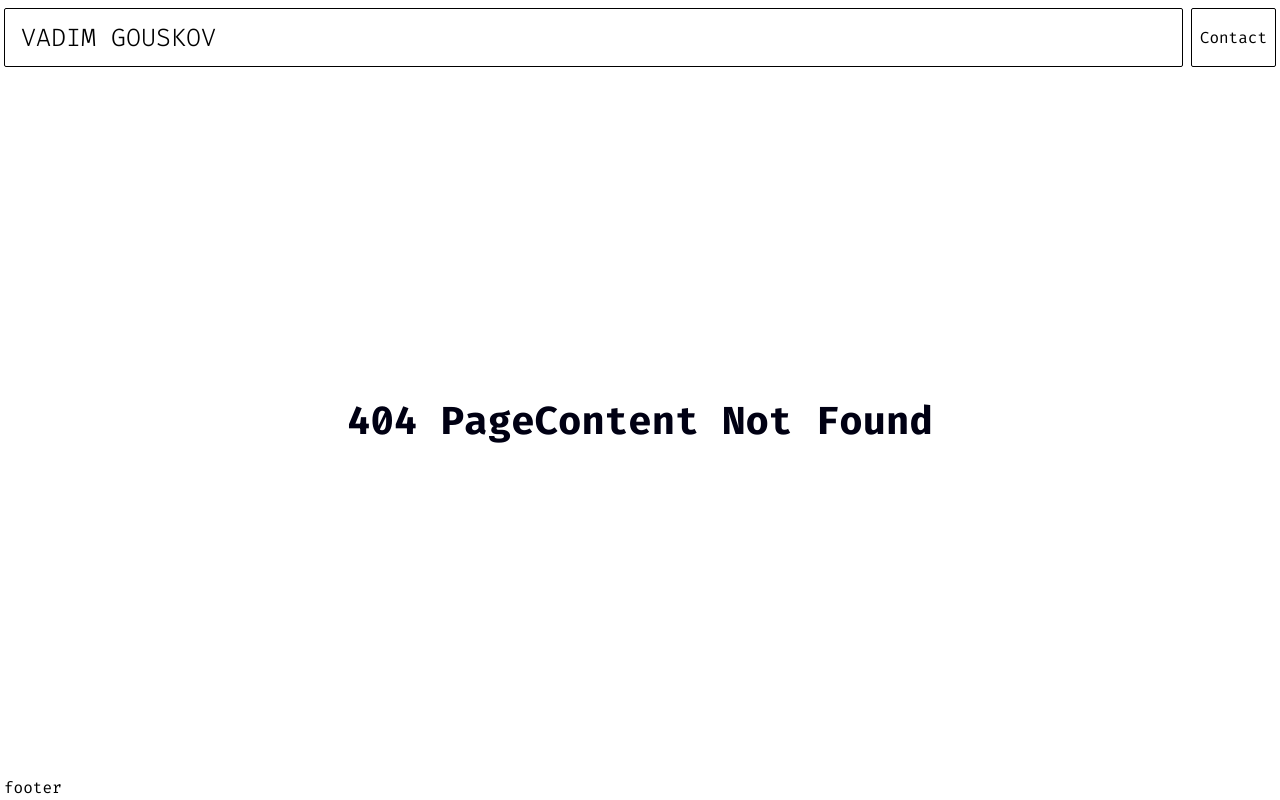
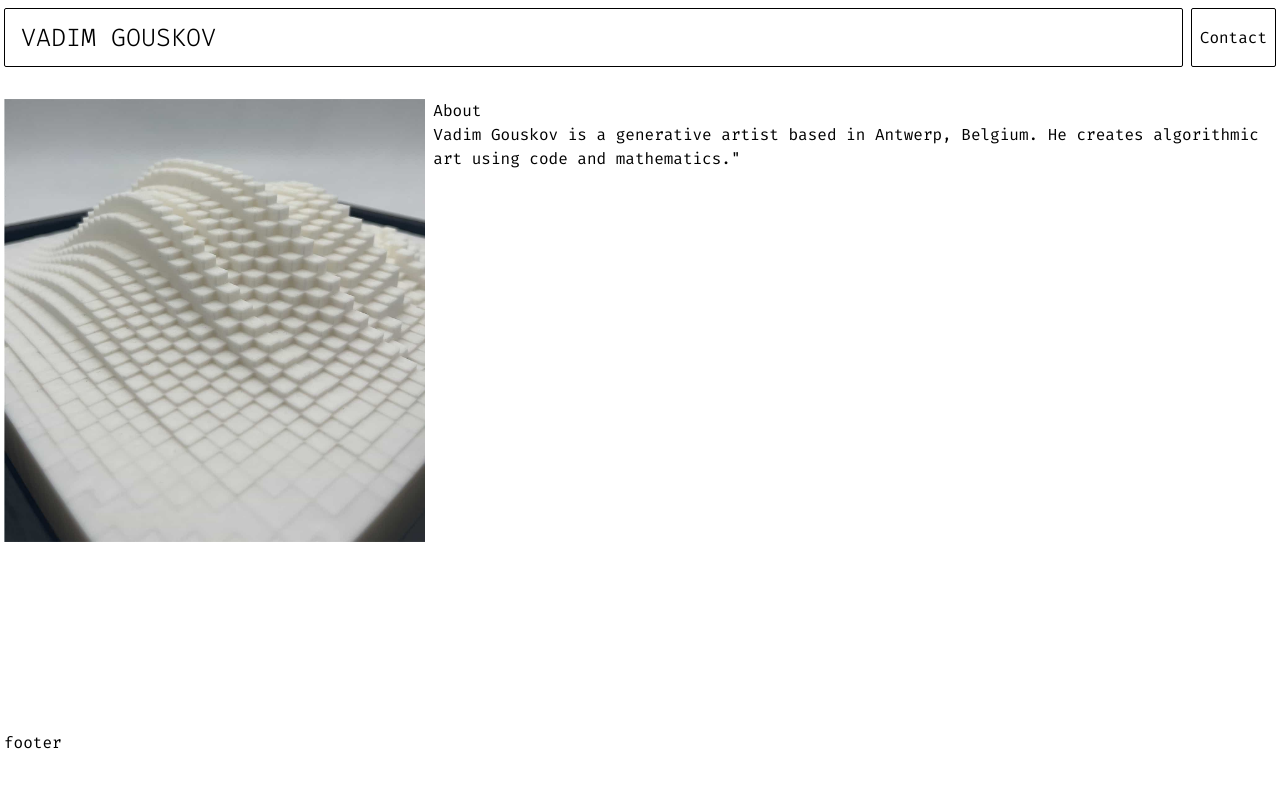
Before and after one commit to VadimGouskov/website, a Next.js app: page /about in a window 1280 px wide. Before the commit this address had no page. Built offline with nearby package versions, Linux system fonts and the light colour scheme.

Commit message:
feat: added about page

```diff
--- /dev/null
+++ b/src/app/about/page.tsx
@@ -0,0 +1,47 @@
+import * as React from "react";
+import { Container } from "../components/Container";
+import { getAbout } from "./repo/getAbout";
+
+import Image from "next/image";
+
+type AboutProps = {};
+
+const About: React.FC<AboutProps> = async (props) => {
+  const data = await getAbout();
+
+  if (!data) {
+    return (
+      <Container>
+        <div>About not found</div>
+      </Container>
+    );
+  }
+
+  return (
+    <main>
+      <Container>
+        <div className="mt-8">
+          <div className="flex flex-col md:flex-row gap-2">
+            <div className="md:basis-1/3">
+              <div className="aspect-square md:aspect-2/3 relative">
+                <Image
+                  className="md:object-contain object-top"
+                  fill
+                  src={data.image.src}
+                  alt={data.image.alt}
+                />
+              </div>
+            </div>
+
+            <div className="md:basis-2/3">
+              <h1>{data.title}</h1>
+              <div dangerouslySetInnerHTML={{ __html: data.content }}></div>
+            </div>
+          </div>
+        </div>
+      </Container>
+    </main>
+  );
+};
+
+export default About;
--- /dev/null
+++ b/src/app/about/repo/getAbout.ts
@@ -0,0 +1,18 @@
+import { loadFile } from "@/lib/file-loader/loadFile";
+import { parseFrontMatter, parseMarkdown } from "@/lib/markdown-parser/parse";
+import { projectBasePath } from "@/lib/file-loader/project-base-path";
+
+const workPath = projectBasePath + "/content/about";
+
+export const getAbout = async (): Promise<AboutData | null> => {
+  const file = await loadFile(`${workPath}/index.md`);
+
+  if (!file) {
+    return null;
+  }
+
+  const frontmatter = await parseFrontMatter<AboutContent>(file);
+  const content = parseMarkdown(file);
+
+  return { ...frontmatter, content };
+};
--- a/src/app/page.tsx
+++ b/src/app/page.tsx
@@ -30,9 +30,9 @@ export default async function Home() {
   const data = await getHomeData();
 
   return (
-    <Container className="mt-4">
+    <Container>
       {data.series.map((series, index) => (
-        <section className="mt-10" key={`series-${series.title}-${index}`}>
+        <section className="mt-8" key={`series-${series.title}-${index}`}>
           <GridSection
             layout={series.layout}
             highlightSlot={
--- /dev/null
+++ b/src/content/about/index.md
@@ -0,0 +1,15 @@
+---
+meta:
+  title: "Vadim Gouskov | Generative Art"
+  description: "Welcome to the home page of the website."
+  openGraphImages:
+    - src: /no-data/no-data-test.jpg
+      alt: "Vadim Gouskov"
+title: About
+
+image:
+  src: /no-data/no-data-test.jpg
+  alt: "picture of Vadim Gouskov"
+---
+
+Vadim Gouskov is a generative artist based in Antwerp, Belgium. He creates algorithmic art using code and mathematics."
```
Also changed, not shown: src/app/about/repo/types.ts (added, +11 -0 lines).
